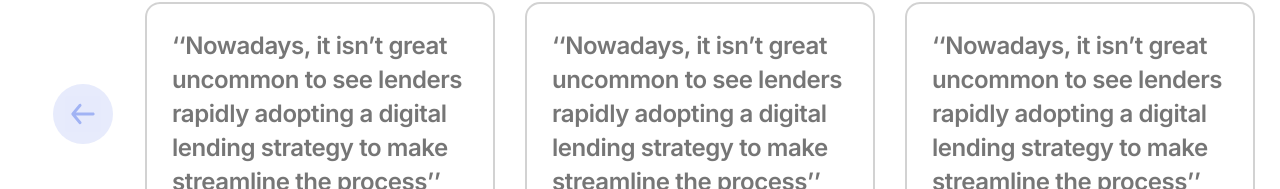
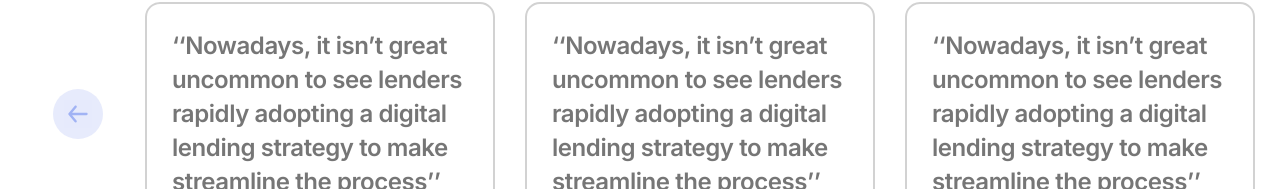
Before and after one commit to KanoplichAndrey/my-app, a React (Create React App) app: page /Pricing in a window 1280 px wide. Shown: the part 3613-3802 px from the top of the page. Built offline with nearby package versions, Linux system fonts and the light colour scheme.

Commit message:
correct slider

```diff
--- a/src/App.css
+++ b/src/App.css
@@ -46,7 +46,7 @@
 }
 
 .slick-prev:hover, .slick-prev:focus {
-  background: 1;
+  background: transparent;
 }
 
 .mySlider .slick-prev {
--- a/src/App.scss
+++ b/src/App.scss
@@ -63,8 +63,8 @@
 
 
 }
-.slick-prev:hover, .slick-prev:focus, {
-  background: ;
+.slick-prev:hover, .slick-prev:focus {
+  background: transparent;
 }
 .slick-next:hover, .slick-next:focus{
 
@@ -141,4 +141,4 @@
   cursor: pointer;
 }
 
-/////////////////////////end SLIDER //////////////////////////////////////////
+/////////////////////////end SLIDER
--- a/src/components/Testimonials/Testimonials/Slider.js
+++ b/src/components/Testimonials/Testimonials/Slider.js
@@ -5,18 +5,43 @@ import "slick-carousel/slick/slick-theme.css";
 import Cart from '../Cart/Cart';
 // import s from'./Slider.module.css';
 // import RenderCart from "../RenderCart";
-// import background from "./img/Arrow_back.svg";
+import background from "../../../img/Arrow_back.svg";
+
+const arrowSize = '50px'
+
+function SampleNextArrow(props) {
+    const { className, style, onClick } = props;
+    return (
+        <div
+            className={className}
+            style={{display: "block", width: arrowSize, height: arrowSize }}
+            onClick={onClick}
+        />
+    );
+}
+
+function SamplePrevArrow(props) {
+    const { className, style, onClick } = props;
+    return (
+        <div
+            className={className}
+            style={{display: "block", width: arrowSize, height: arrowSize }}
+            onClick={onClick}
+        />
+    );
+}
 
 export const FocusOnSelect = ({array}) => {
         const settings = {
-             dots: false,
+            dots: false,
             infinite: true,
             speed: 500,
             slidesToShow: 3,
             slidesToScroll: 1,
             arrows: true,
             variableWidth: true,
-
+            nextArrow: <SampleNextArrow />,
+            prevArrow: <SamplePrevArrow />
 };
 
         return (
```
Also changed, not shown: 1 other file (tests, documents, lock files or other folders).
